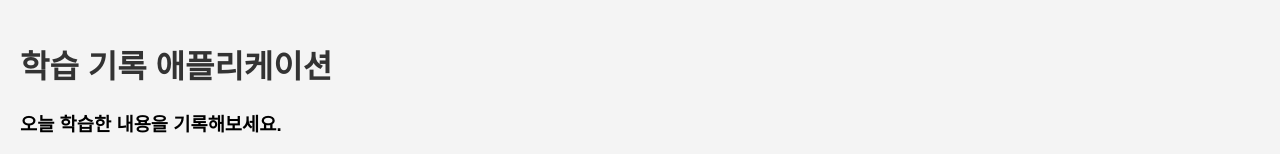
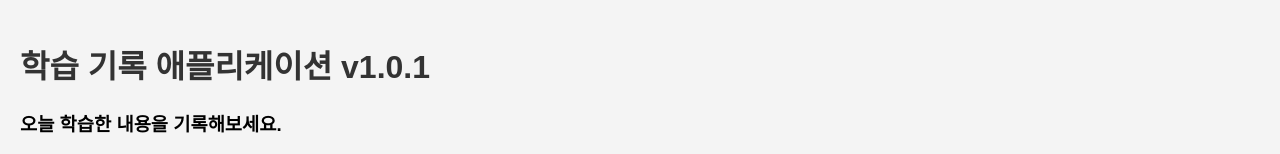
Before and after one commit to haxr369/client-pipline, a React (Create React App) app: page / in a window 1280 px wide. Shown: the top 154 px of the page. Built offline with nearby package versions, Linux system fonts and the light colour scheme; no server answers.

Commit message:
update version 1.0.1

```diff
--- a/src/App.js
+++ b/src/App.js
@@ -74,7 +74,7 @@ function App() {
 
   return (
     <div className="App">
-      <h1>학습 기록 애플리케이션</h1>
+      <h1>학습 기록 애플리케이션 v1.0.1</h1>
       <h3>오늘 학습한 내용을 기록해보세요.</h3>
       <textarea
         value={newNote}
```
